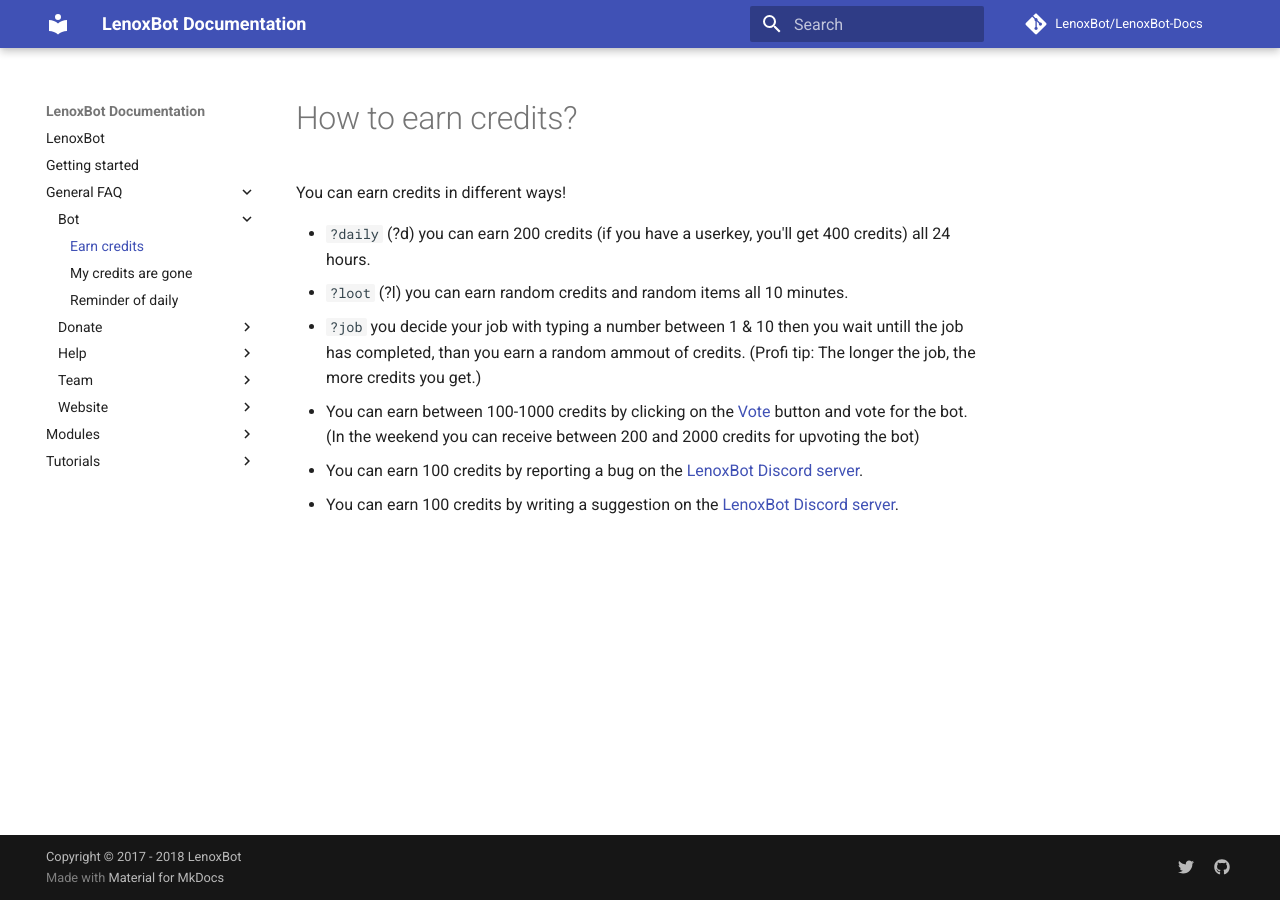
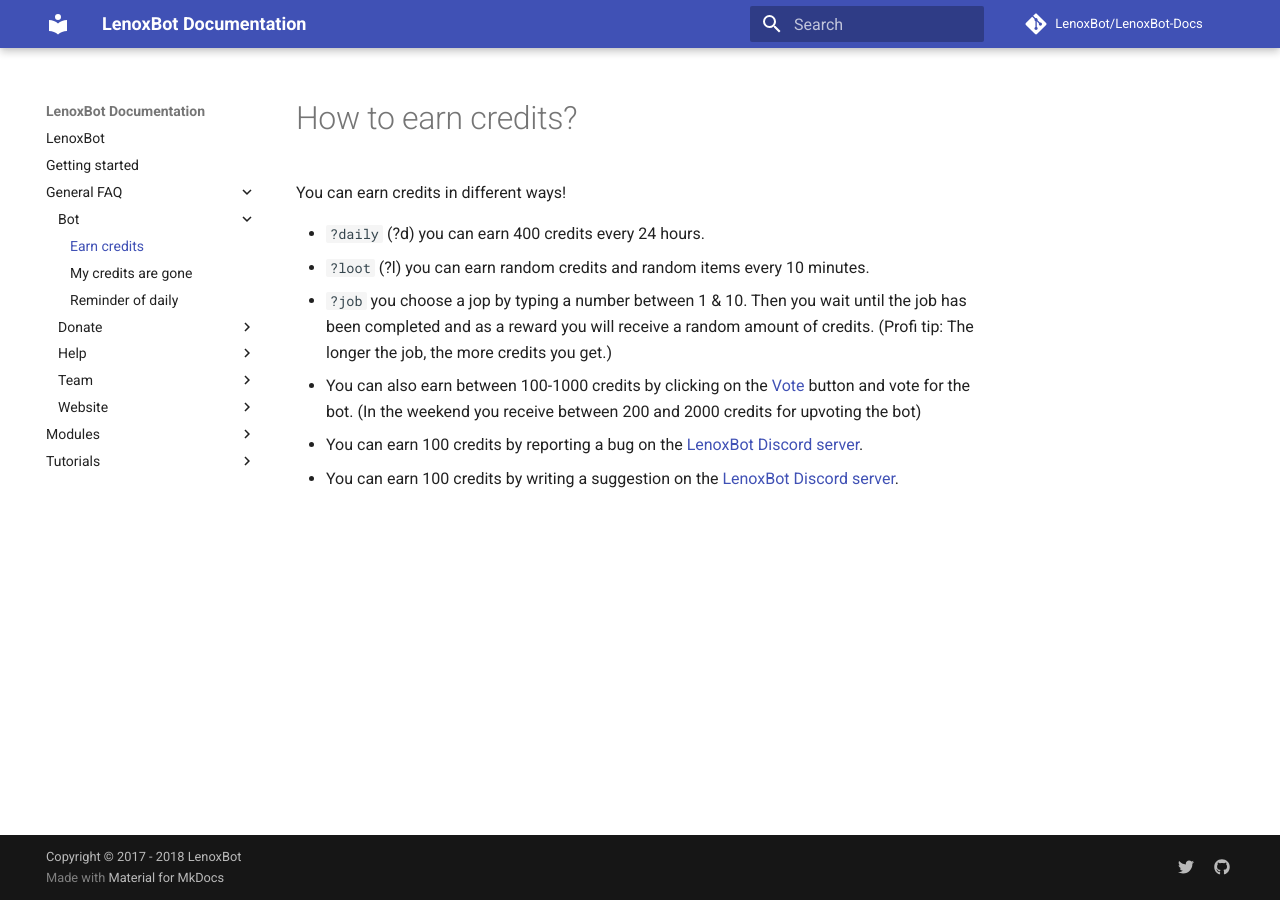
Before and after one commit to gillesheinesch/LenoxBot-Docs, an MkDocs documentation site: the page built from docs/General FAQ/Bot/Earn credits.md, in a window 1280 px wide. Built offline with MkDocs 1.6.1 and Material for MkDocs 9.7.7, drawn with Linux system fonts in a browser that asks for light colours; comment, search, counter and statistics services are not loaded.

Commit message:
removed a lot of mistakes

```diff
--- a/docs/General FAQ/Bot/Earn credits.md
+++ b/docs/General FAQ/Bot/Earn credits.md
@@ -5,9 +5,9 @@
 
 You can earn credits in different ways!
 
-* `?daily` (?d) you can earn 200 credits (if you have a userkey, you'll get 400 credits) all 24 hours.
-* `?loot` (?l) you can earn random credits and random items all 10 minutes.
-* `?job` you decide your job with typing a number between 1 & 10 then you wait untill the job has completed, than you earn a random ammout of credits. (Profi tip: The longer the job, the more credits you get.)
-* You can earn between 100-1000 credits by clicking on the [Vote](https://discordbots.org/bot/354712333853130752/vote) button and vote for the bot. (In the weekend you can receive between 200 and 2000 credits for upvoting the bot)
+* `?daily` (?d) you can earn 400 credits every 24 hours.
+* `?loot` (?l) you can earn random credits and random items every 10 minutes.
+* `?job` you choose a jop by typing a number between 1 & 10. Then you wait until the job has been completed and as a reward you will receive a random amount of credits. (Profi tip: The longer the job, the more credits you get.)
+* You can also earn between 100-1000 credits by clicking on the [Vote](https://discordbots.org/bot/354712333853130752/vote) button and vote for the bot. (In the weekend you receive between 200 and 2000 credits for upvoting the bot)
 * You can earn 100 credits by reporting a bug on the [LenoxBot Discord server](https://lenoxbot.com/discord/).
 * You can earn 100 credits by writing a suggestion on the [LenoxBot Discord server](https://lenoxbot.com/discord/).
```
